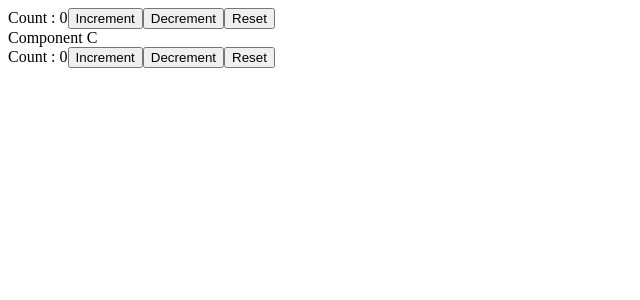
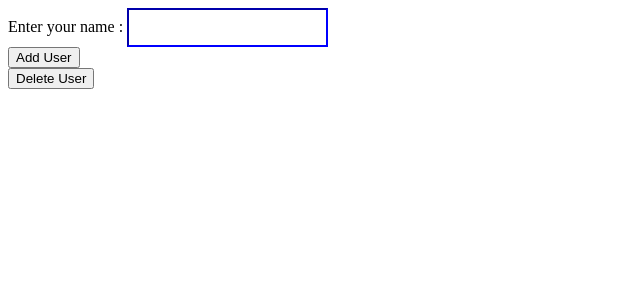
Before and after one commit to Kavya-gopi/ReactJs, a React (Vite) app in the folder React-Hooks/: page / in a window 1280 px wide. Shown: the top 300 px of the page, without its empty margins (0-640 px from the left). Built offline with nearby package versions, Linux system fonts and the light colour scheme.

Commit message:
UseRefDemos

```diff
--- a/React-Hooks/src/main.jsx
+++ b/React-Hooks/src/main.jsx
@@ -27,6 +27,7 @@ import TodoListAddBtn from "./useReducerDemo/TodoListAddBtn.jsx";
 import DataFetch from "./useReducerFetchData/DataFetch.jsx";
 import DataFetch1 from "./useReducerFetchData/DataFetch1.jsx";
 import MainComp from "./Components/MainComp.jsx";
+import UseRefDemo1 from "./useRefDemos/UseRefDemo1.jsx";
 
 
 
@@ -57,7 +58,8 @@ ReactDOM.createRoot(document.getElementById("root")).render(
     {/* <TodoListAddBtn/> */}
     {/* <DataFetch/> */}
     {/* <DataFetch1/> */}
-    <MainComp/>
+    {/* <MainComp/> */}
+    <UseRefDemo1/>
 
 
 
--- /dev/null
+++ b/React-Hooks/src/useRefDemos/UseRefDemo1.jsx
@@ -0,0 +1,36 @@
+import React,{useState,useRef, useEffect} from "react";
+
+function UseRefDemo1(){
+    const inputRef=useRef();
+    const btnRef=useRef();
+
+    useEffect(()=>{
+        inputRef.current.style.borderColor="blue";
+        inputRef.current.style.padding="10px";
+    })
+
+    const handleOver=()=>{
+        console.log(btnRef.current);
+        btnRef.current.style.padding="5px";
+
+    }
+
+    const handleOut=()=>{
+       console.log(btnRef.current);
+       btnRef.current.style.padding="2px";
+    }
+
+    return (
+        <>
+            <label>Enter your name : </label>
+            <input type="text" ref={inputRef}/>
+            <br></br>
+            <button ref={btnRef} onMouseOver={()=>handleOver()} onMouseOut={()=>handleOut()}>Add User</button>
+            <br></br>
+            <button ref={btnRef} onMouseOver={()=>handleOver()} onMouseOut={()=>handleOut()}>Delete User</button>
+        </>
+    )
+
+};
+
+export default UseRefDemo1;
```
